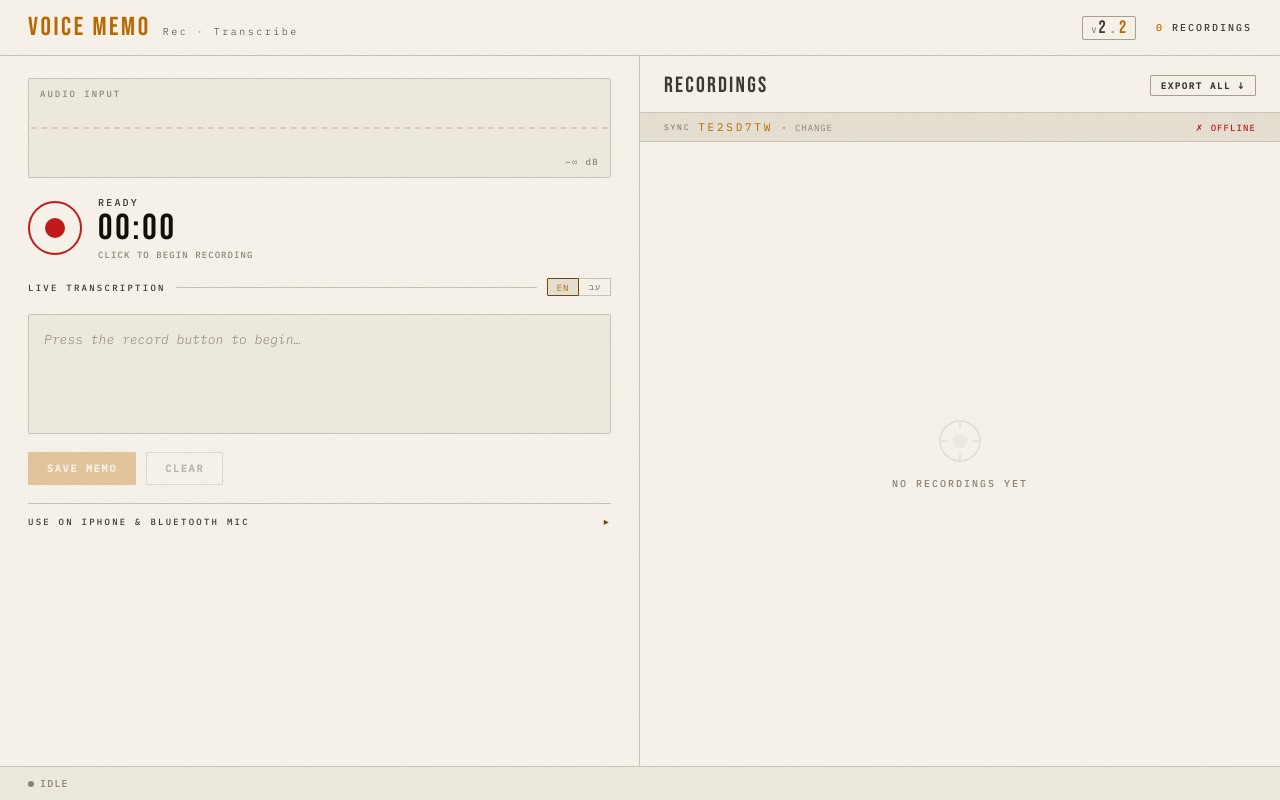
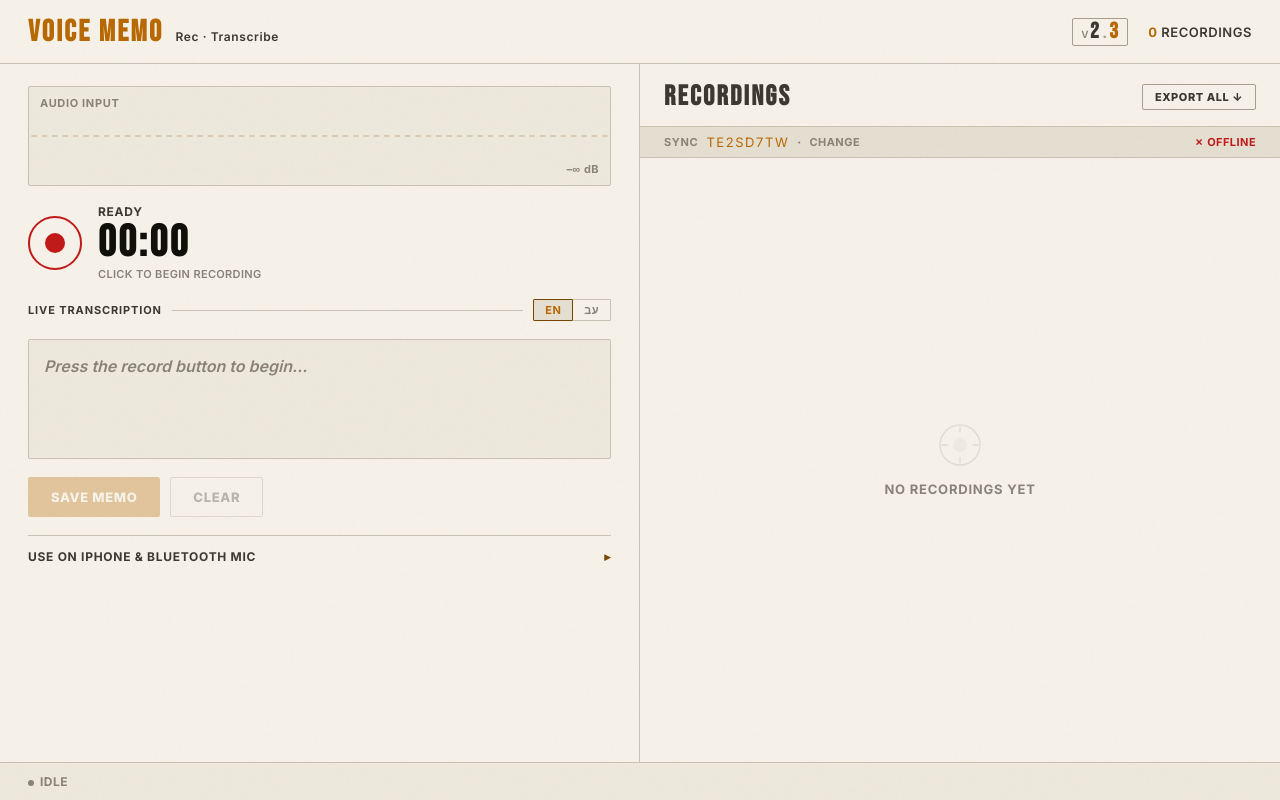
Before and after one commit to avitheret/voice-memo, a plain HTML site: page index.html in a window 1280 px wide. Drawn offline with Linux system fonts and the light colour scheme; no server answers.

Commit message:
v2.3 — Switch to Inter sans-serif, 16px+ bold typography
- Replace IBM Plex Mono with Inter (clean, readable sans-serif)
- Base font size 13px → 16px; all explicit sizes scaled up proportionally
- Font-weight 600–800 throughout for bold, punchy look
- Reduced letter-spacing across all elements (suits sans-serif)
- Larger buttons, timer (44px), memo previews (15px), transcription (16px)
- Header, status bar, sync bar all scaled to match

Co-Authored-By: Claude Sonnet 4.6 <noreply@anthropic.com>

```diff
--- a/index.html
+++ b/index.html
@@ -10,7 +10,7 @@
 <meta name="apple-mobile-web-app-title" content="Voice Memo">
 <meta name="theme-color" content="#0C0B09">
 <link rel="preconnect" href="https://fonts.googleapis.com">
-<link href="https://fonts.googleapis.com/css2?family=IBM+Plex+Mono:ital,wght@0,300;0,400;0,500;1,300&family=Bebas+Neue&display=swap" rel="stylesheet">
+<link href="https://fonts.googleapis.com/css2?family=Inter:wght@400;600;700;800&family=Bebas+Neue&display=swap" rel="stylesheet">
 <style>
 *, *::before, *::after { box-sizing: border-box; margin: 0; padding: 0; }
 
@@ -30,11 +30,11 @@
   --text:        #110F0A;
   --text-dim:    #3D3830;
   --text-faint:  #8A8278;
-  --mono:        'IBM Plex Mono', monospace;
+  --mono:        'Inter', system-ui, sans-serif;
   --display:     'Bebas Neue', cursive;
 }
 
-html, body { height: 100%; background: var(--bg); color: var(--text); font-family: var(--mono); font-size: 13px; font-weight: 500; }
+html, body { height: 100%; background: var(--bg); color: var(--text); font-family: var(--mono); font-size: 16px; font-weight: 600; }
 
 body::after {
   content: ''; position: fixed; inset: 0;
@@ -43,26 +43,26 @@ body::after {
 }
 
 /* ── SHELL ──────────────────────── */
-.app { display: grid; grid-template-rows: 56px 1fr 34px; height: 100vh; }
+.app { display: grid; grid-template-rows: 64px 1fr 38px; height: 100vh; }
 
 /* ── HEADER ─────────────────────── */
 header {
   display: flex; align-items: center; justify-content: space-between;
   padding: 0 28px; border-bottom: 1px solid var(--border); flex-shrink: 0;
 }
-.logo { font-family: var(--display); font-size: 26px; letter-spacing: 0.1em; color: var(--amber); display: flex; align-items: baseline; gap: 12px; }
-.logo-sub { font-family: var(--mono); font-size: 10px; font-weight: 300; letter-spacing: 0.25em; color: var(--text-dim); }
-.memo-count { font-size: 10px; letter-spacing: 0.2em; color: var(--text-dim); }
-.memo-count strong { color: var(--amber); font-weight: 500; }
+.logo { font-family: var(--display); font-size: 30px; letter-spacing: 0.08em; color: var(--amber); display: flex; align-items: baseline; gap: 12px; }
+.logo-sub { font-family: var(--mono); font-size: 12px; font-weight: 600; letter-spacing: 0.05em; color: var(--text-dim); }
+.memo-count { font-size: 13px; letter-spacing: 0.04em; color: var(--text-dim); }
+.memo-count strong { color: var(--amber); font-weight: 700; }
 .version-badge {
   display: flex; align-items: baseline; gap: 1px;
   border: 1px solid var(--border-hi); border-radius: 2px;
   padding: 2px 8px; line-height: 1;
 }
-.version-v    { font-size: 8px;  letter-spacing: 0.15em; color: var(--text-faint); text-transform: uppercase; }
-.version-maj  { font-family: var(--display); font-size: 18px; letter-spacing: 0.05em; color: var(--text-dim); line-height: 1; }
-.version-sep  { font-size: 14px; color: var(--border-hi); margin: 0 1px; line-height: 1; }
-.version-min  { font-family: var(--display); font-size: 18px; letter-spacing: 0.05em; color: var(--amber); line-height: 1; }
+.version-v    { font-size: 10px; letter-spacing: 0.05em; color: var(--text-faint); text-transform: uppercase; }
+.version-maj  { font-family: var(--display); font-size: 22px; letter-spacing: 0.05em; color: var(--text-dim); line-height: 1; }
+.version-sep  { font-size: 17px; color: var(--border-hi); margin: 0 1px; line-height: 1; }
+.version-min  { font-family: var(--display); font-size: 22px; letter-spacing: 0.05em; color: var(--amber); line-height: 1; }
 
 /* ── MAIN ───────────────────────── */
 main { display: grid; grid-template-columns: 1fr 1fr; overflow: hidden; }
@@ -85,14 +85,14 @@ main { display: grid; grid-template-columns: 1fr 1fr; overflow: hidden; }
 
 .viz-label {
   position: absolute; top: 9px; left: 11px;
-  font-size: 9px; letter-spacing: 0.22em; color: var(--text-faint);
-  text-transform: uppercase; z-index: 2; transition: color 0.3s;
+  font-size: 11px; letter-spacing: 0.06em; color: var(--text-faint);
+  text-transform: uppercase; z-index: 2; transition: color 0.3s; font-weight: 700;
 }
 .viz-wrap.active .viz-label  { color: var(--amber-dim); }
 
 .vu {
   position: absolute; bottom: 9px; right: 11px;
-  font-size: 9px; letter-spacing: 0.15em; color: var(--text-faint);
+  font-size: 11px; letter-spacing: 0.04em; color: var(--text-faint); font-weight: 700;
 }
 .viz-wrap.active .vu { color: var(--amber-dim); }
 
@@ -120,17 +120,17 @@ main { display: grid; grid-template-columns: 1fr 1fr; overflow: hidden; }
 @keyframes recRing { 0%,100%{box-shadow:0 0 0 0 rgba(192,26,26,0.55)} 50%{box-shadow:0 0 0 14px rgba(192,26,26,0)} }
 
 .rec-info { flex: 1; min-width: 0; }
-.rec-label { font-size: 10px; letter-spacing: 0.22em; color: var(--text-dim); text-transform: uppercase; margin-bottom: 2px; }
+.rec-label { font-size: 12px; letter-spacing: 0.06em; color: var(--text-dim); text-transform: uppercase; margin-bottom: 2px; font-weight: 700; }
 .rec-label.live { color: var(--red); animation: blink 1s step-end infinite; }
 @keyframes blink { 0%,100%{opacity:1} 50%{opacity:0.25} }
-.rec-timer { font-family: var(--display); font-size: 36px; letter-spacing: 0.08em; line-height: 1; color: var(--text); }
-.rec-hint { font-size: 9px; color: var(--text-faint); letter-spacing: 0.12em; margin-top: 2px; white-space: nowrap; overflow: hidden; text-overflow: ellipsis; }
+.rec-timer { font-family: var(--display); font-size: 44px; letter-spacing: 0.06em; line-height: 1; color: var(--text); }
+.rec-hint { font-size: 11px; color: var(--text-faint); letter-spacing: 0.03em; margin-top: 2px; white-space: nowrap; overflow: hidden; text-overflow: ellipsis; font-weight: 600; }
 
 
 /* Transcription */
 .section-label {
-  font-size: 9px; letter-spacing: 0.25em; color: var(--text-dim);
-  text-transform: uppercase; display: flex; align-items: center; gap: 10px;
+  font-size: 11px; letter-spacing: 0.08em; color: var(--text-dim);
+  text-transform: uppercase; display: flex; align-items: center; gap: 10px; font-weight: 700;
 }
 .section-label::after { content: ''; flex: 1; height: 1px; background: var(--border); }
 
@@ -144,12 +144,12 @@ main { display: grid; grid-template-columns: 1fr 1fr; overflow: hidden; }
 .tx-box::-webkit-scrollbar-thumb { background: var(--border-hi); }
 
 .tx-text {
-  font-size: 13px; font-weight: 600; font-style: italic;
-  line-height: 1.85; color: var(--text);
+  font-size: 16px; font-weight: 700; font-style: italic;
+  line-height: 1.7; color: var(--text);
   white-space: pre-wrap; word-break: break-word;
 }
-.tx-text:empty::before { content: 'Press the record button to begin…'; color: var(--text-faint); font-style: italic; font-weight: 500; }
-.cursor { display: inline-block; width: 6px; height: 13px; background: var(--amber); vertical-align: text-bottom; margin-left: 2px; animation: blink 0.85s step-end infinite; }
+.tx-text:empty::before { content: 'Press the record button to begin…'; color: var(--text-faint); font-style: italic; font-weight: 600; }
+.cursor { display: inline-block; width: 7px; height: 16px; background: var(--amber); vertical-align: text-bottom; margin-left: 2px; animation: blink 0.85s step-end infinite; }
 
 .tx-actions { display: flex; gap: 10px; flex-shrink: 0; }
 
@@ -158,9 +158,9 @@ main { display: grid; grid-template-columns: 1fr 1fr; overflow: hidden; }
 .lang-row .section-label { flex: 1; }
 .lang-toggle { display: flex; flex-shrink: 0; }
 .lang-btn {
-  padding: 2px 9px; font-family: var(--mono); font-size: 9px; letter-spacing: 0.1em;
+  padding: 3px 11px; font-family: var(--mono); font-size: 11px; letter-spacing: 0.04em;
   border: 1px solid var(--border); background: transparent; color: var(--text-faint);
-  cursor: pointer; transition: all 0.15s;
+  cursor: pointer; transition: all 0.15s; font-weight: 700;
 }
 .lang-btn:first-child { border-radius: 1px 0 0 1px; }
 .lang-btn:last-child  { border-radius: 0 1px 1px 0; border-left: none; }
@@ -168,7 +168,7 @@ main { display: grid; grid-template-columns: 1fr 1fr; overflow: hidden; }
 .lang-btn:not(.active):hover { color: var(--text-dim); background: var(--surface2); }
 
 /* Buttons */
-.btn { padding: 9px 18px; font-family: var(--mono); font-size: 10px; letter-spacing: 0.18em; text-transform: uppercase; cursor: pointer; border-radius: 1px; border: 1px solid; transition: all 0.15s; font-weight: 700; }
+.btn { padding: 11px 22px; font-family: var(--mono); font-size: 13px; letter-spacing: 0.05em; text-transform: uppercase; cursor: pointer; border-radius: 2px; border: 1px solid; transition: all 0.15s; font-weight: 800; }
 .btn-primary { background: var(--amber); border-color: var(--amber); color: #FAF8F4; font-weight: 800; }
 .btn-primary:hover { background: #9A5600; box-shadow: 0 0 18px var(--amber-glow); }
 .btn-primary:disabled { opacity: 0.32; cursor: not-allowed; box-shadow: none; }
@@ -177,7 +177,7 @@ main { display: grid; grid-template-columns: 1fr 1fr; overflow: hidden; }
 .btn-ghost:disabled { opacity: 0.32; cursor: not-allowed; }
 .btn-danger { background: transparent; border-color: #C8B4B4; color: #8A5858; }
 .btn-danger:hover { border-color: var(--red); color: var(--red); }
-.btn-sm { padding: 4px 10px; font-size: 9px; }
+.btn-sm { padding: 5px 12px; font-size: 11px; }
 
 /* ── iPHONE SETUP PANEL ─────────────── */
 .iphone-panel { border-top: 1px solid var(--border); flex-shrink: 0; }
@@ -185,21 +185,21 @@ main { display: grid; grid-template-columns: 1fr 1fr; overflow: hidden; }
 .iphone-summary {
   list-style: none; cursor: pointer;
   display: flex; align-items: center; justify-content: space-between;
-  padding: 11px 0;
-  font-size: 9px; letter-spacing: 0.25em; color: var(--text-dim); text-transform: uppercase;
+  padding: 13px 0;
+  font-size: 12px; letter-spacing: 0.06em; color: var(--text-dim); text-transform: uppercase; font-weight: 700;
   user-select: none;
 }
 .iphone-summary::-webkit-details-marker { display: none; }
 .iphone-summary:hover { color: var(--text); }
-.iphone-summary .arrow { transition: transform 0.2s; color: var(--amber-dim); font-size: 10px; }
+.iphone-summary .arrow { transition: transform 0.2s; color: var(--amber-dim); font-size: 12px; }
 .iphone-panel[open] .arrow { transform: rotate(90deg); }
 
 .iphone-body { padding-bottom: 4px; display: flex; flex-direction: column; gap: 12px; }
 
 .setup-tabs { display: flex; gap: 0; border: 1px solid var(--border); border-radius: 1px; overflow: hidden; }
 .setup-tab {
-  flex: 1; padding: 6px 0; font-family: var(--mono); font-size: 9px;
-  letter-spacing: 0.18em; text-transform: uppercase;
+  flex: 1; padding: 8px 0; font-family: var(--mono); font-size: 12px;
+  letter-spacing: 0.05em; text-transform: uppercase; font-weight: 700;
   cursor: pointer; border: none; background: transparent; color: var(--text-faint);
   transition: all 0.15s; border-right: 1px solid var(--border);
 }
@@ -210,25 +210,25 @@ main { display: grid; grid-template-columns: 1fr 1fr; overflow: hidden; }
 .setup-content { display: none; }
 .setup-content.active { display: block; }
 
-.setup-intro { font-size: 10px; color: var(--text-dim); line-height: 1.7; margin-bottom: 10px; }
-.setup-intro strong { color: var(--amber); font-weight: 500; }
+.setup-intro { font-size: 13px; color: var(--text-dim); line-height: 1.65; margin-bottom: 10px; font-weight: 600; }
+.setup-intro strong { color: var(--amber); font-weight: 700; }
 
-.steps { display: flex; flex-direction: column; gap: 7px; }
+.steps { display: flex; flex-direction: column; gap: 8px; }
 .step { display: flex; gap: 10px; align-items: flex-start; }
 .step-n {
-  flex-shrink: 0; width: 18px; height: 18px; border-radius: 50%;
+  flex-shrink: 0; width: 22px; height: 22px; border-radius: 50%;
   border: 1px solid var(--border-hi); display: flex; align-items: center; justify-content: center;
-  font-size: 8px; color: var(--amber-dim); margin-top: 1px;
+  font-size: 11px; color: var(--amber-dim); margin-top: 1px; font-weight: 800;
 }
-.step-text { font-size: 10px; color: var(--text-dim); line-height: 1.6; }
+.step-text { font-size: 13px; color: var(--text-dim); line-height: 1.6; font-weight: 600; }
 .step-text code {
   font-family: var(--mono); background: var(--surface2); border: 1px solid var(--border);
-  padding: 0px 5px; font-size: 9px; color: var(--amber); border-radius: 1px;
-  white-space: nowrap;
+  padding: 1px 6px; font-size: 12px; color: var(--amber); border-radius: 2px;
+  white-space: nowrap; font-weight: 700;
 }
 .setup-note {
-  font-size: 9px; color: var(--text-faint); line-height: 1.6;
-  border-left: 2px solid var(--border); padding-left: 8px; font-style: italic;
+  font-size: 12px; color: var(--text-faint); line-height: 1.6;
+  border-left: 2px solid var(--border); padding-left: 8px; font-style: italic; font-weight: 600;
 }
 
 /* ── RIGHT PANEL ────────────────── */
@@ -237,7 +237,7 @@ main { display: grid; grid-template-columns: 1fr 1fr; overflow: hidden; }
   padding: 16px 24px 13px; border-bottom: 1px solid var(--border);
   display: flex; align-items: center; justify-content: space-between; flex-shrink: 0;
 }
-.memos-title { font-family: var(--display); font-size: 22px; letter-spacing: 0.1em; color: var(--text-dim); }
+.memos-title { font-family: var(--display); font-size: 28px; letter-spacing: 0.08em; color: var(--text-dim); }
 
 .memos-list { flex: 1; overflow-y: auto; }
 .memos-list::-webkit-scrollbar { width: 3px; }
@@ -246,7 +246,7 @@ main { display: grid; grid-template-columns: 1fr 1fr; overflow: hidden; }
 .empty-state {
   display: flex; flex-direction: column; align-items: center; justify-content: center;
   height: 100%; gap: 14px; color: var(--text-faint);
-  font-size: 10px; letter-spacing: 0.2em; text-transform: uppercase;
+  font-size: 13px; letter-spacing: 0.06em; text-transform: uppercase; font-weight: 700;
 }
 .empty-state svg { opacity: 0.18; }
 
@@ -254,9 +254,9 @@ main { display: grid; grid-template-columns: 1fr 1fr; overflow: hidden; }
 @keyframes slideDown { from{opacity:0;transform:translateY(-6px)} to{opacity:1;transform:translateY(0)} }
 .memo-item:hover { background: var(--surface2); }
 .memo-meta { display: flex; align-items: baseline; justify-content: space-between; margin-bottom: 5px; }
-.memo-idx { font-size: 9px; letter-spacing: 0.22em; color: var(--amber-dim); text-transform: uppercase; }
-.memo-date { font-size: 10px; color: var(--text-faint); }
-.memo-preview { font-size: 12px; font-style: italic; font-weight: 600; line-height: 1.65; color: var(--text-dim); margin-bottom: 10px; display: -webkit-box; -webkit-line-clamp: 2; -webkit-box-orient: vertical; overflow: hidden; }
+.memo-idx { font-size: 11px; letter-spacing: 0.06em; color: var(--amber-dim); text-transform: uppercase; font-weight: 800; }
+.memo-date { font-size: 12px; color: var(--text-faint); font-weight: 600; }
+.memo-preview { font-size: 15px; font-style: italic; font-weight: 700; line-height: 1.55; color: var(--text-dim); margin-bottom: 10px; display: -webkit-box; -webkit-line-clamp: 2; -webkit-box-orient: vertical; overflow: hidden; }
 .memo-acts { display: flex; gap: 8px; opacity: 0; transition: opacity 0.15s; }
 .memo-item:hover .memo-acts { opacity: 1; }
 
@@ -264,7 +264,7 @@ main { display: grid; grid-template-columns: 1fr 1fr; overflow: hidden; }
 .status-bar {
   padding: 0 28px; display: flex; align-items: center; gap: 20px;
   background: var(--surface); border-top: 1px solid var(--border);
-  font-size: 10px; color: var(--text-faint); letter-spacing: 0.12em;
+  font-size: 12px; color: var(--text-faint); letter-spacing: 0.04em; font-weight: 700;
 }
 .dot { width: 6px; height: 6px; border-radius: 50%; background: var(--text-faint); display: inline-block; margin-right: 6px; }
 .dot.on  { background: var(--green); box-shadow: 0 0 7px rgba(74,140,92,0.5); animation: pulse 2s infinite; }
@@ -276,7 +276,7 @@ main { display: grid; grid-template-columns: 1fr 1fr; overflow: hidden; }
   position: fixed; bottom: 20px; right: 20px;
   background: var(--surface); border: 1px solid var(--border-hi);
   border-left: 3px solid var(--amber);
-  padding: 10px 18px; font-size: 11px; letter-spacing: 0.1em; color: var(--text);
+  padding: 12px 20px; font-size: 14px; letter-spacing: 0.03em; color: var(--text); font-weight: 700;
   animation: toastIn 0.2s ease, toastOut 0.3s ease 2.7s forwards; z-index: 200;
 }
 @keyframes toastIn  { from{transform:translateX(16px);opacity:0} to{transform:translateX(0);opacity:1} }
@@ -290,20 +290,20 @@ main { display: grid; grid-template-columns: 1fr 1fr; overflow: hidden; }
   display: flex; align-items: center; gap: 8px;
   background: var(--surface2); flex-shrink: 0;
 }
-.sync-lbl { font-size: 8px; letter-spacing: 0.22em; color: var(--text-faint); white-space: nowrap; }
+.sync-lbl { font-size: 11px; letter-spacing: 0.06em; color: var(--text-faint); white-space: nowrap; font-weight: 700; }
 .sync-code {
-  font-size: 11px; letter-spacing: 0.25em; color: var(--amber);
+  font-size: 13px; letter-spacing: 0.12em; color: var(--amber);
   cursor: pointer; border: none; background: none; font-family: var(--mono);
   padding: 0;
 }
 .sync-code:hover { color: #F0B030; }
-.sync-sep { color: var(--text-faint); font-size: 10px; }
+.sync-sep { color: var(--text-faint); font-size: 13px; }
 .sync-edit {
-  font-size: 9px; color: var(--text-faint); background: none; border: none;
-  cursor: pointer; font-family: var(--mono); padding: 0; letter-spacing: 0.1em;
+  font-size: 11px; color: var(--text-faint); background: none; border: none;
+  cursor: pointer; font-family: var(--mono); padding: 0; letter-spacing: 0.04em; font-weight: 700;
 }
 .sync-edit:hover { color: var(--text-dim); }
-.sync-status { margin-left: auto; font-size: 9px; letter-spacing: 0.12em; color: var(--text-faint); white-space: nowrap; }
+.sync-status { margin-left: auto; font-size: 11px; letter-spacing: 0.04em; color: var(--text-faint); white-space: nowrap; font-weight: 700; }
 .sync-status.syncing { color: var(--amber-dim); }
 .sync-status.synced  { color: #4A8C5C; }
 .sync-status.error   { color: var(--red); }
@@ -318,14 +318,14 @@ main { display: grid; grid-template-columns: 1fr 1fr; overflow: hidden; }
   padding: 24px 28px; min-width: 280px; max-width: 340px;
   display: flex; flex-direction: column; gap: 14px;
 }
-.sync-modal-title { font-family: var(--display); font-size: 20px; letter-spacing: 0.1em; color: var(--amber); }
-.sync-modal p { font-size: 11px; color: var(--text-dim); line-height: 1.7; }
+.sync-modal-title { font-family: var(--display); font-size: 26px; letter-spacing: 0.08em; color: var(--amber); }
+.sync-modal p { font-size: 14px; color: var(--text-dim); line-height: 1.65; font-weight: 600; }
 .sync-modal-input {
-  font-family: var(--mono); font-size: 15px; letter-spacing: 0.3em;
+  font-family: var(--mono); font-size: 17px; letter-spacing: 0.2em; font-weight: 700;
   background: var(--surface2); border: 1px solid var(--border-hi);
-  color: var(--text); padding: 10px 12px; text-transform: uppercase; width: 100%;
+  color: var(--text); padding: 11px 13px; text-transform: uppercase; width: 100%;
 }
-.sync-modal-input::placeholder { color: var(--text-faint); text-transform: none; letter-spacing: 0.1em; }
+.sync-modal-input::placeholder { color: var(--text-faint); text-transform: none; letter-spacing: 0.05em; }
 .sync-modal-row { display: flex; gap: 10px; }
 
 /* ── RESPONSIVE ─────────────────── */
@@ -471,7 +471,7 @@ main { display: grid; grid-template-columns: 1fr 1fr; overflow: hidden; }
 
 <script>
 // ── VERSION ───────────────────────────────────────────────────────────────────
-const VERSION = { major: 2, minor: 2 };
+const VERSION = { major: 2, minor: 3 };
 const SILENCE_MS = 5000;   // auto-stop after 5 s of silence
 
 // ── STATE ─────────────────────────────────────────────────────────────────────
```
